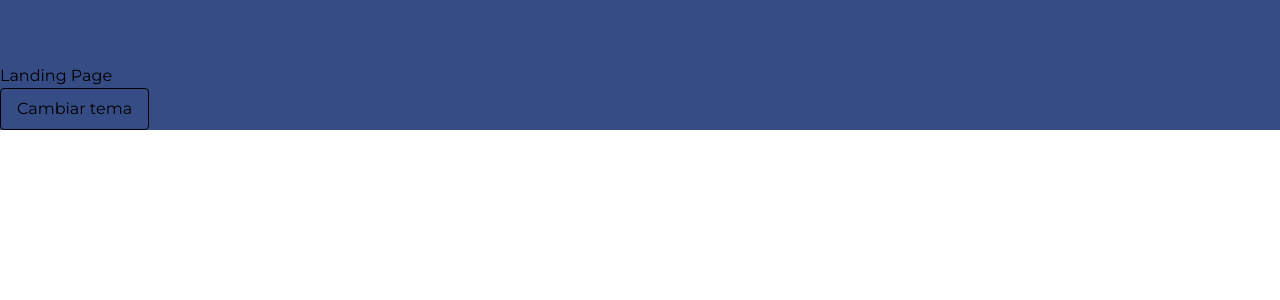
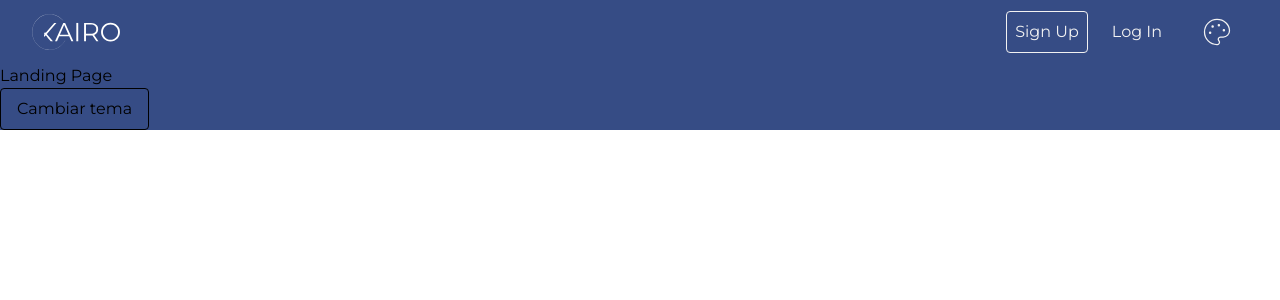
Before and after one commit to Heleiirx/kairo, a React (Vite) app in the folder frontend/: page / in a window 1280 px wide. Shown: the top 300 px of the page. Built offline with nearby package versions, Linux system fonts and the light colour scheme; a web font is replaced by a local one.

Commit message:
Add login and signup buttons

```diff
--- a/frontend/src/components/TopNavBar.tsx
+++ b/frontend/src/components/TopNavBar.tsx
@@ -1,8 +1,22 @@
+import Logo from "./../assets/Logo.svg";
+import { Palette } from "lucide-react";
+import { useDarkMode } from "../hooks/useDarkMode";
+
 
 export default function TopNavBar(){
+  const [isDarkMode, toggleTheme] = useDarkMode();
+
     return(
-        <div className="bg-primary w-full h-16">
-
+        <div className="bg-primary w-full h-16 flex items-center justify-between px-8">
+            <img src={Logo} alt="Logo" className="w-22" />
+            <div className="flex items-center gap-4">
+                <button className="border rounded text-white p-2 hover:bg-secondary/30">Sign Up</button>
+                <button className="rounded text-white p-2 hover:bg-secondary/30">Log In</button>
+                <button onClick={toggleTheme}
+                className="px-4 py-2 bg-transparent">
+                    <Palette className="text-white" size={30} strokeWidth={1}/>
+                </button>
+            </div>
         </div>
     )
 }
```
